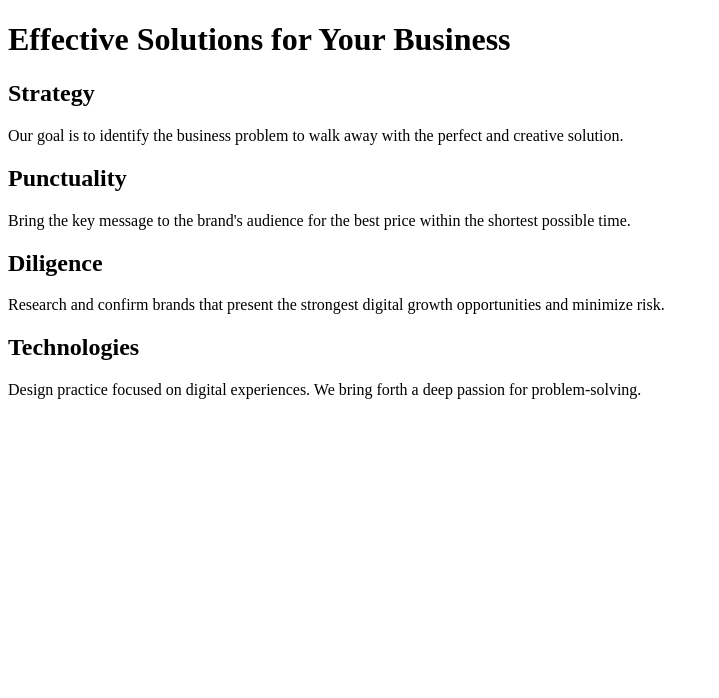
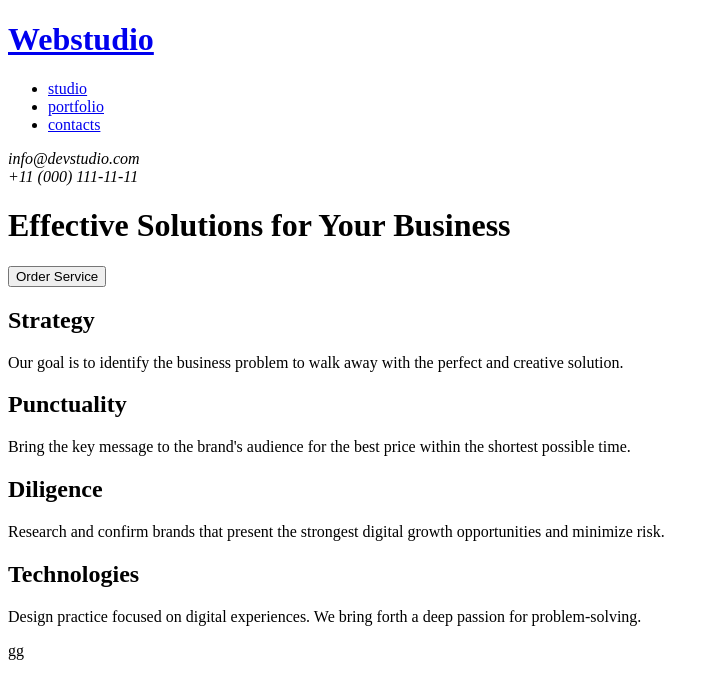
Before and after one commit to odabas-yaren/PROJECTS, a plain HTML site: page index.html in a window 1280 px wide. Shown: the whole page, without its empty margins (0-719 px from the left). Drawn offline with Linux system fonts and the light colour scheme.

Commit message:
main veheader düzenlendi

```diff
--- a/index.html
+++ b/index.html
@@ -6,11 +6,33 @@
     <title>Document</title>
   </head>
   <body>
+    <header>
+      <h1>
+        <a href="index.html"> Webstudio </a>
+      </h1>
+      <nav>
+        <ul>
+          <li>
+            <a href="a">studio </a>
+          </li>
+          <li>
+            <a href="a"> portfolio </a>
+          </li>
+          <li>
+            <a href="a">contacts </a>
+          </li>
+        </ul>
+      </nav>
+      <address>info@devstudio.com</address>
+      <address>+11 (000) 111-11-11</address>
+    </header>
+    <main>
       <h1>Effective Solutions for Your Business</h1>
+      <button>Order Service</button>
       <h2>Strategy</h2>
       <p>
-      Our goal is to identify the business problem to walk away with the perfect
-      and creative solution.
+        Our goal is to identify the business problem to walk away with the
+        perfect and creative solution.
       </p>
       <h2>Punctuality</h2>
       <p>
@@ -27,5 +49,7 @@
         Design practice focused on digital experiences. We bring forth a deep
         passion for problem-solving.
       </p>
+    </main>
+    <footer>gg</footer>
   </body>
 </html>
```
Lines whose indentation alone changed are shown as unchanged.
